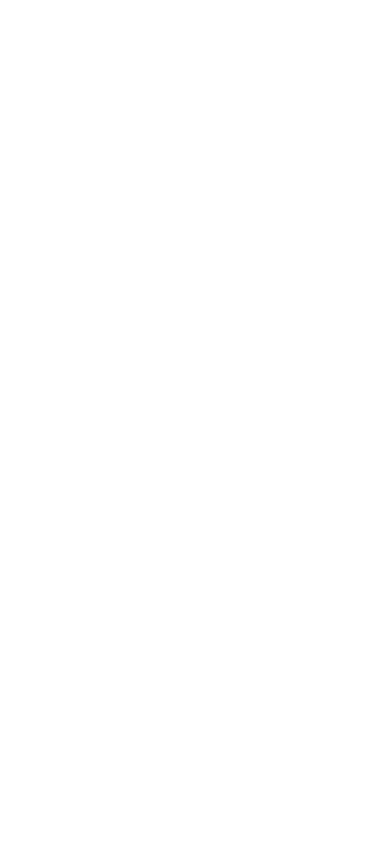
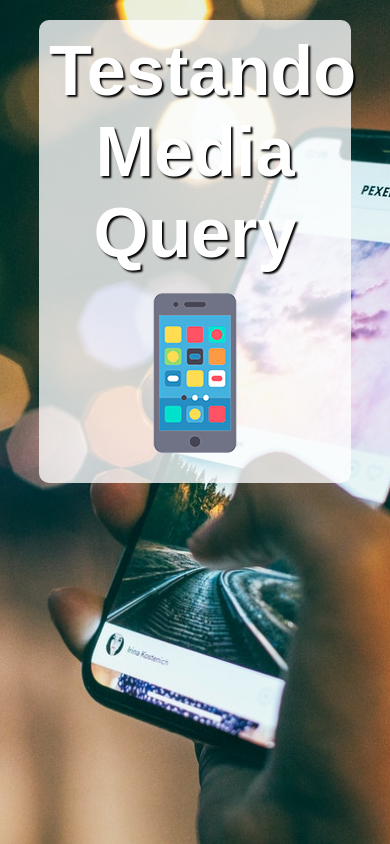
Before and after one commit to guilhermegiroldo/html-css, a plain HTML site: page exercicios/ex026/mq004/index.html in a window 390 px wide. Drawn offline with Linux system fonts and the light colour scheme.

Commit message:
mobile first

```diff
--- /dev/null
+++ b/exercicios/ex026/mq004/estilos/style.css
@@ -0,0 +1,48 @@
+@charset "UTF-8";
+
+/* Versão Mobile fisrt */
+
+* {
+    font-family: Arial, Helvetica, sans-serif;
+    font-size: 1.3em;
+    margin: 0px;
+    padding: 0px;
+    box-sizing: border-box;
+}
+
+html {
+    height: 100vh;
+}
+
+body {
+    background: black url(../imagens/back-phone.jpg) no-repeat;
+    background-size: cover;
+    background-position: center center;
+}
+
+main {
+    background-color: rgba(255, 255, 255, 0.774);
+    width: 80vw;
+    margin: auto;
+    margin-top: 20px;
+    border-radius: 10px;
+    padding: 10px;
+}
+
+h1 {
+    text-align: center;
+    color: white;
+    font-size: 2em;
+    text-shadow: 2px 2px 2px black;
+}
+
+img {
+    display: block;
+    margin: auto;
+}
+
+img#phone { display: block; }
+img#tablet { display: none; }
+img#print { display: none; }
+img#pc { display: none; }
+img#tv { display: none; }
--- a/exercicios/ex026/mq004/index.html
+++ b/exercicios/ex026/mq004/index.html
@@ -3,9 +3,18 @@
 <head>
     <meta charset="UTF-8">
     <meta name="viewport" content="width=device-width, initial-scale=1.0">
-    <title>Document</title>
+    <title>Media query</title>
+    <link rel="stylesheet" href="estilos/style.css" media="all">
+    <link rel="stylesheet" href="estilos/media-query.css">
 </head>
 <body>
-
+    <main>
+        <h1>Testando Media Query</h1>
+        <img id="phone" src="imagens/icon-phone.png" alt="Acessando via smartphone">
+        <img id="tablet" src="imagens/icon-tablet.png" alt="Acessando via tablet">
+        <img id="print" src="imagens/icon-print.png" alt="versão para impressão">
+        <img id="pc" src="imagens/icon-pc.png" alt="versão para desktop">
+        <img id="tv" src="imagens/icon-tv.png" alt="versão para tv">
+    </main>
 </body>
 </html>
```
Also changed, not shown: exercicios/ex026/mq004/estilos/media-query.css (added, +7 -0 lines).
